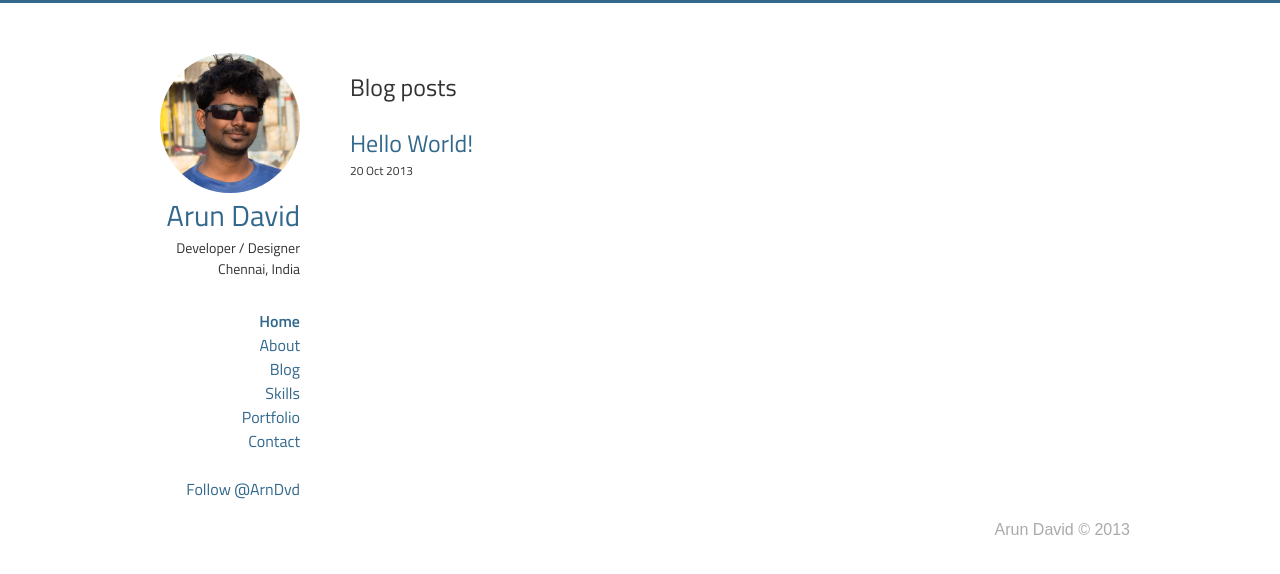
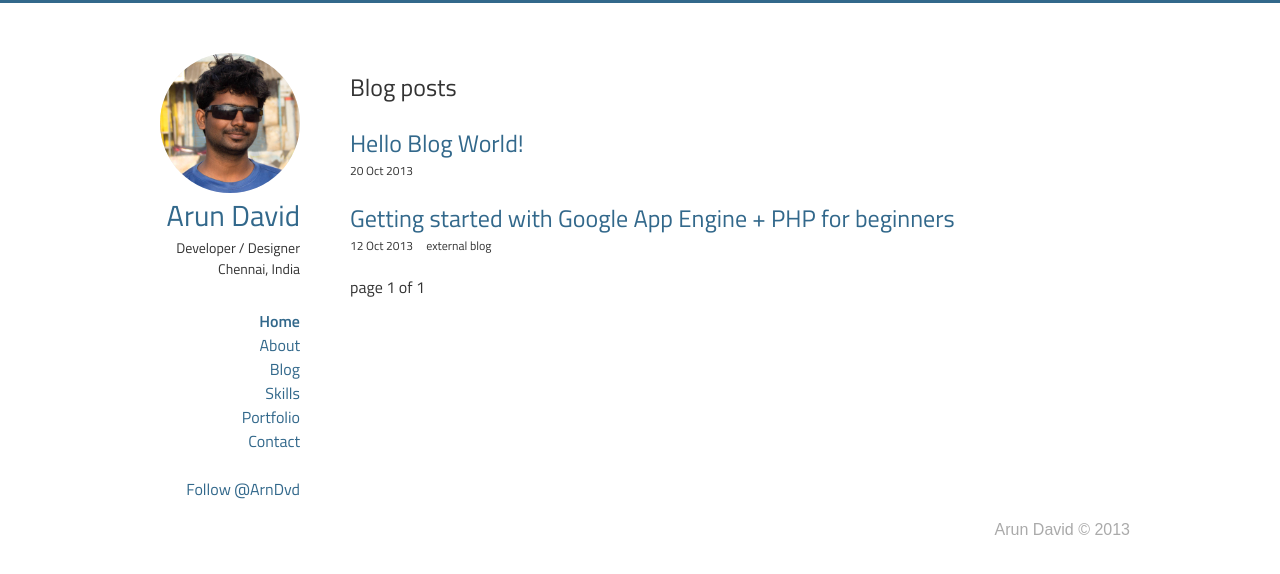
Before and after one commit to arunmdavid/blog, a Jekyll site: the page built from index.html, in a window 1280 px wide. Shown: the top 574 px of the page. Built offline with Jekyll 4.4.1, drawn with Linux system fonts in a browser that asks for light colours; Markdown is read by kramdown in place of the engine named in the settings; the list of posts is cut into pages by our own code; comment, search, counter and statistics services are not loaded.

Commit message:
Pagination External post support

```diff
--- a/_config.yml
+++ b/_config.yml
@@ -3,5 +3,6 @@ markdown: redcarpet
 pygments: false
 permalink: /:title
 paginate: 10
+paginate_path: "page:num"
 site_base: http://www.arundavid.com
 blog_base: http://blog.arundavid.com
--- a/_layouts/blog.html
+++ b/_layouts/blog.html
@@ -3,6 +3,9 @@
     <head>
         <meta charset="utf-8" />
         <title>{% if page.title %}{{ page.title }} | {% endif %}Arun David's Blog</title>
+        {% if page.canonical_url %}
+        <link rel="canonical" href="{{ page.canonical_url }}" />
+        {% endif %}
         <meta name="description" content="professional WEB DEVELOPER; occasional DESIGNER; weekend PHOTOGRAPHER; timepass GAMER" />
         <meta name="author" content="Arun David" />
         <meta name="keywords" content="arundavid, arun david, arunmdavid, tinywall, web developer, designer, web developer india" />
@@ -23,7 +26,7 @@
                         <div class='header-img-container header-img-transition'>
                             <a href='{{ site.site_base }}'>
                             <!--<div class='logo-text'>A</div>-->
-                            <img src="/images/arundavid.jpg" class="header-img notoggle-img">
+                            <img alt='Arun David' title='Arun David' src="/images/arundavid.jpg" class="header-img notoggle-img">
                             <!-- <img src="images/arundavid2.bmp" class="header-img img-interest">
                             <img src="images/arundavid3.jpg" class="header-img img-skill"> -->
                             </a>
--- a/_posts/2013-10-20-hello-world.markdown
+++ b/_posts/2013-10-20-hello-world.markdown
@@ -1,6 +1,6 @@
 ---
 layout: post
-title:  "Hello World!"
+title:  "Hello Blog World!"
 date:   2013-10-20 09:03:09
 categories: post
 ---
--- a/css/style.css
+++ b/css/style.css
@@ -163,7 +163,7 @@ filter: grayscale(100%);
                 nav ul li{float: left;margin-right: 20px;}
                 nav ul{width: 100%;}
                 nav{width: 380px;margin: 10px auto;}
-                .content{width: auto;margin-left: 15px;margin-right: 15px;}
+                .content{width: auto;/*margin-left: 15px;margin-right: 15px;*/}
                 .sidebar{float: none;}
                 .page-content{margin-left: 0px;}
 }
--- a/index.html
+++ b/index.html
@@ -1,16 +1,78 @@
 ---
 layout: blog
 title:
+canonical_url: "http://blog.arundavid.com"
 ---
 
 <div id="home">
   <h1 class="page-title">Blog posts</h1>
   <div class="posts">
-    {% for post in site.posts %}
+    {% for post in paginator.posts %}
     	<div class='bloglist-post'>
-      <a class='bloglist-post-title' href="{{ post.url }}">{{ post.title }}</a>
-      <div class='bloglist-post-meta'>{{ post.date | date_to_string }}</div>
+      	{% if post.external_url %}
+	      <a class='bloglist-post-title' href="{{ post.external_url }}" target='_blank'>{{ post.title }}</a>
+	    {% else %}
+	      <a class='bloglist-post-title' href="{{ post.url }}">{{ post.title }}</a>
+	    {% endif %}
+     	<div class='bloglist-post-meta'>
+     		{{ post.date | date_to_string }}
+     		&nbsp;&nbsp;&nbsp;
+     		{% if post.external_url %}
+     		external blog
+     		{% endif %}
+     	</div>
       </div>
     {% endfor %}
   </div>
+
+  <!-- Pagination links -->
+	<div id="post-pagination" class="pagination">
+		page {{ paginator.page }} of {{ paginator.total_pages }}
+		&nbsp;&nbsp;&nbsp;
+		  {% if paginator.previous_page %}
+		    <span class="previous">
+		      {% if paginator.previous_page == 1 %}
+		        <a href="/">Previous</a>
+		      {% else %}
+		        <a href="{{ paginator.previous_page_path }}">Previous</a>
+		      {% endif %}
+		    </span>
+		  {% else %}
+		    <span class="previous disabled">
+		      <!-- <span>Previous</span> -->
+		    </span>
+		  {% endif %}
+		  <!-- <ul class="pages">
+		    <li class="page">
+		      {% if paginator.page == 1 %}
+		        <span class="current-page">1</span>
+		      {% else %}
+		        <a href="/">1</a>
+		      {% endif %}
+		    </li>
+
+		    {% for count in (2..paginator.total_pages) %}
+		      <li class="page">
+		        {% if count == paginator.page %}
+		          <span class="current-page">{{ count }}</span>
+		        {% else %}
+		          <a href="/page{{ count }}">{{ count }}</a>
+		        {% endif %}
+		      </li>
+		    {% endfor %}
+		  </ul> -->
+		  &nbsp;&nbsp;&nbsp;
+		  {% if paginator.next_page %}
+		    <span class="next">
+		      <a href="{{ paginator.next_page_path }}">Next</a>
+		    </span>
+		  {% else %}
+		    <span class="next disabled">
+		      <!-- <span>Next</span> -->
+		    </span>
+		  {% endif %}
+
+		</div>
+	<!-- Pagination links end -->
+
 </div>
```
Also changed, not shown: _posts/2013-10-20-html5-history-api.markdown (added, +7 -0 lines).
